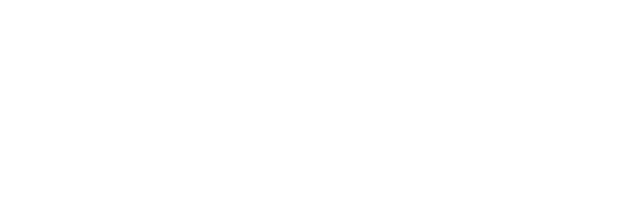
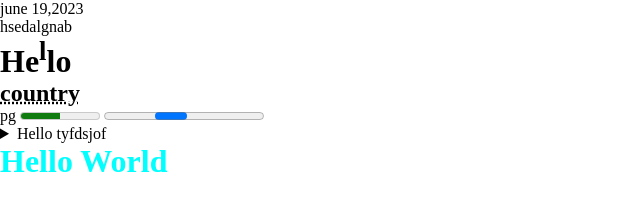
Before and after one commit to mansib1992/digital-products, a plain HTML site: page index.html in a window 1280 px wide. Shown: the whole page, without its empty margins (0-640 px from the left). Drawn offline with Linux system fonts and the light colour scheme.

Commit message:
done funny part

```diff
--- a/index.html
+++ b/index.html
@@ -5,10 +5,32 @@
     <meta charset="UTF-8">
     <meta name="viewport" content="width=device-width, initial-scale=1.0">
     <title>Digital Project</title>
+    <link rel="stylesheet" href="styles.css">
 </head>
 
 <body>
 
+    <time datetime="2020-06-15">june 19,2023</time>
+    <h1></h1>
+    <bdo dir="rtl">bangladesh</bdo>
+    <h1>He<sup>l</sup>lo</h1>
+    <h2> <abbr title="This is Ayon">country</abbr></h2>
+
+    <label for="disk">pg</label>
+    <meter id="disk" value="0.5">
+
+    </meter>
+    <progress id="">
+
+    </progress>
+
+    <details>
+        <summary>Hello tyfdsjof</summary>
+        <p>Lorem ipsum dolor sit amet consectetur adipisicing elit. Molestias quisquam.</p>
+    </details>
+
+    <h1 class="hello">Hello World</h1>
+
 </body>
 
 </html>
--- a/styles.css
+++ b/styles.css
@@ -0,0 +1,10 @@
+* {
+    margin: 0px;
+    padding: 0px;
+
+}
+
+.hello {
+    color: aqua;
+    cursor: progress;
+}
```
